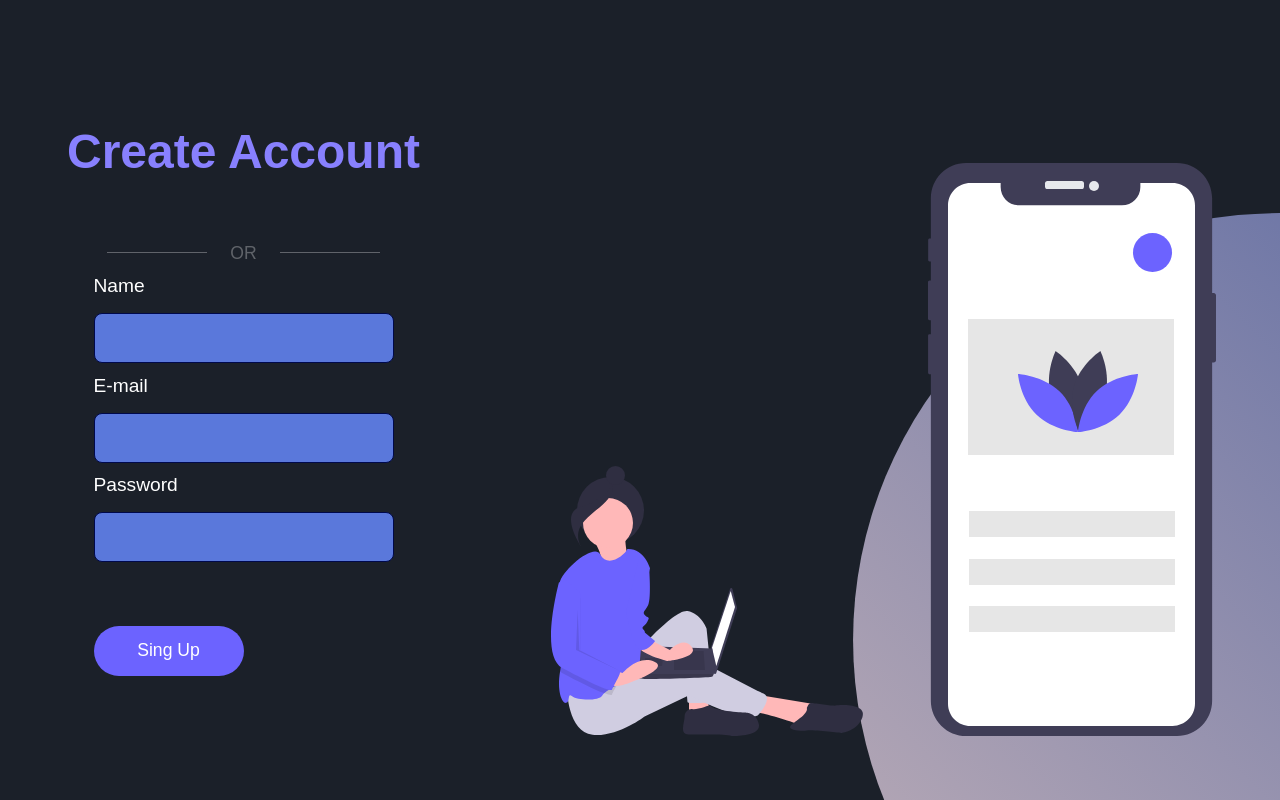
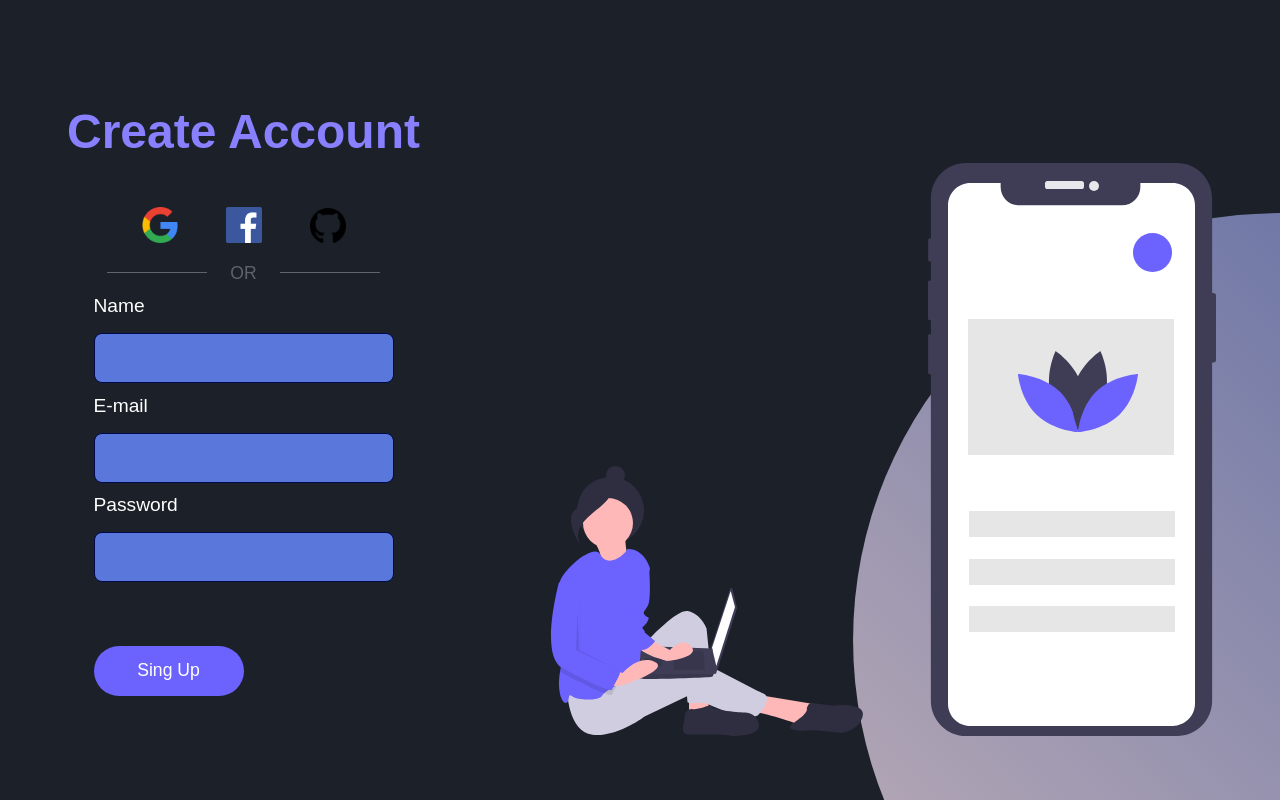
Before and after one commit to 10White/Login, a plain HTML site: page index.html in a window 1280 px wide. Drawn offline with Linux system fonts and the light colour scheme.

Commit message:
firt commit

```diff
--- a/index.html
+++ b/index.html
@@ -11,9 +11,9 @@
     <main>
         <h1>Create Account</h1>
         <div class="social-media">
-            <!-- <a href="#"><img src="images/Logo Google.png" alt="Google"></a>
+            <a href="#"><img src="images/Logo Google.png" alt="Google"></a>
             <a href="#"><img src="images/Facebook image.png" alt="Facebook"></a>
-            <a href="#"><img src="images/Git hub image.png" alt="GitHub"></a> -->
+            <a href="#"><img src="images/Git hub image.png" alt="GitHub"></a>
         </div>
 
         <div class="alternative">
```
